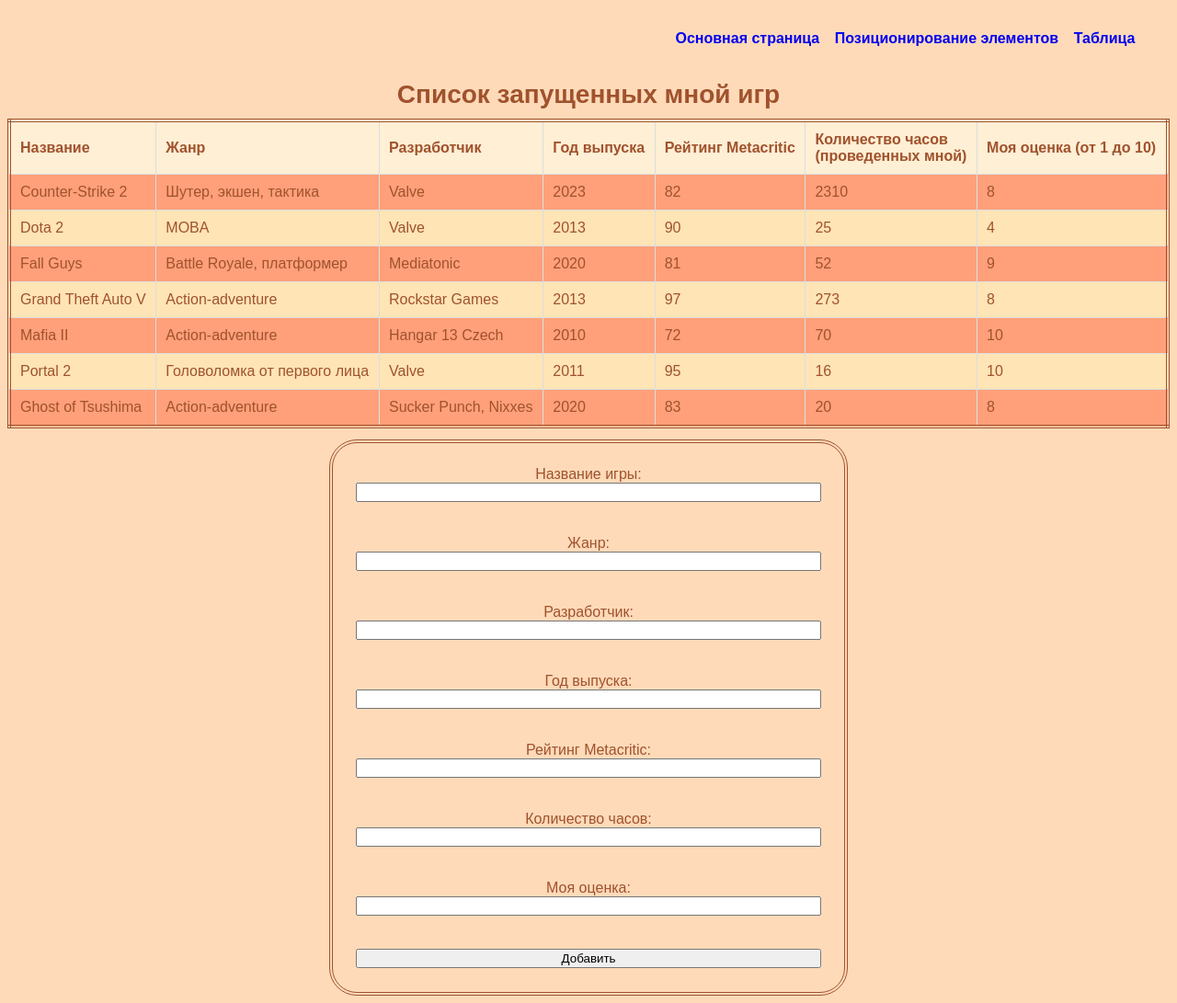
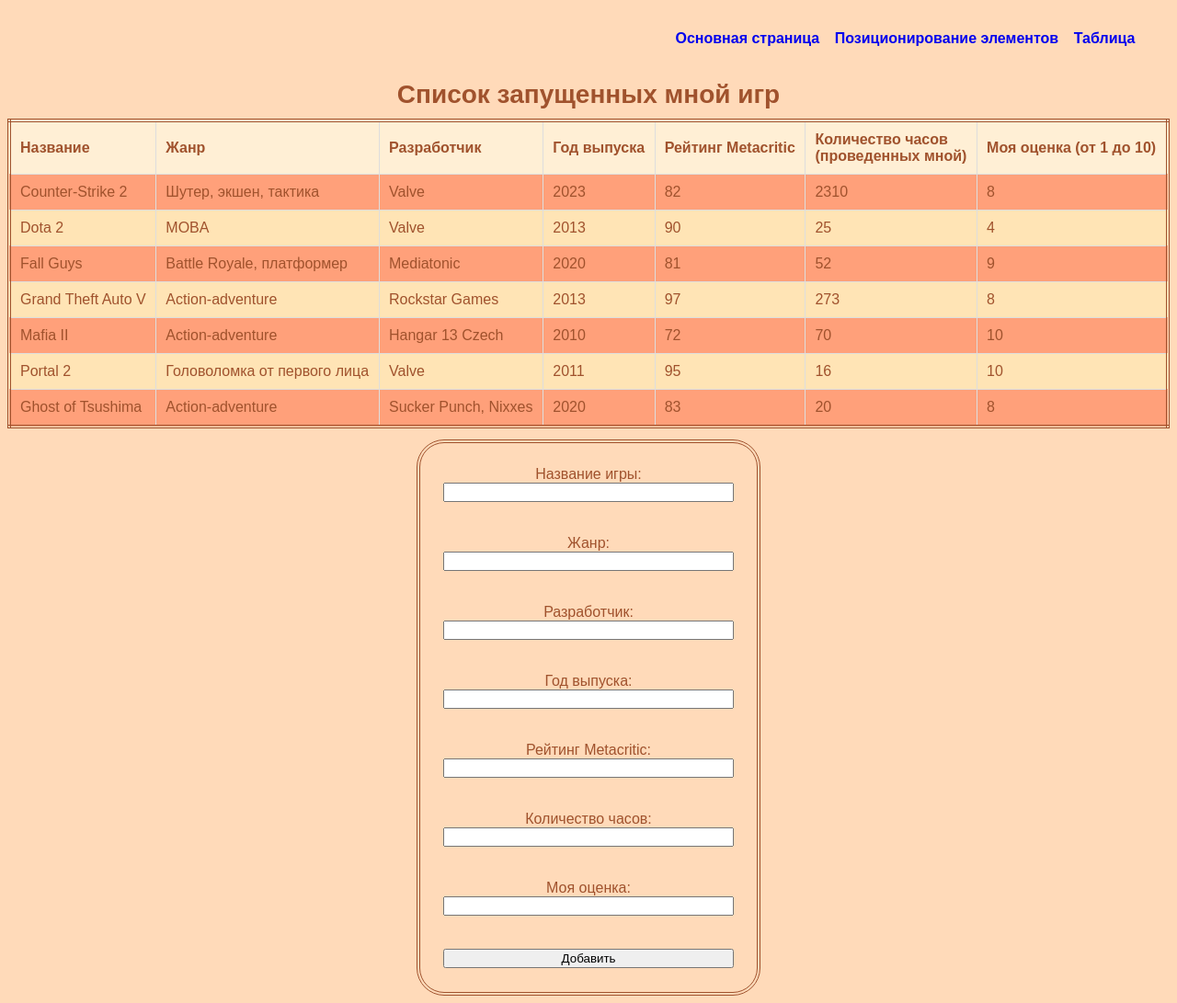
Before and after one commit to yui1337/digital_cafedra, a plain HTML site: page table.html in a window 1280 px wide. Shown: the whole page at 92% size. Drawn offline with Linux system fonts and the light colour scheme.

Commit message:
Small fixes

```diff
--- a/table.css
+++ b/table.css
@@ -65,15 +65,13 @@ form{
     display: flex;
     flex-direction: column;
     flex-wrap: wrap;
-    justify-content:flex-start;
+    justify-content: flex-start;
     border: 4px double sienna;
     border-radius: 30px;
     margin-top: 1%;
     margin-left: auto;
     margin-right: auto;
     padding: 2%;
-    max-width: 40%;
-    max-height: 10%;
+    max-width: 25%;
     text-align: center;
-
 }
```
